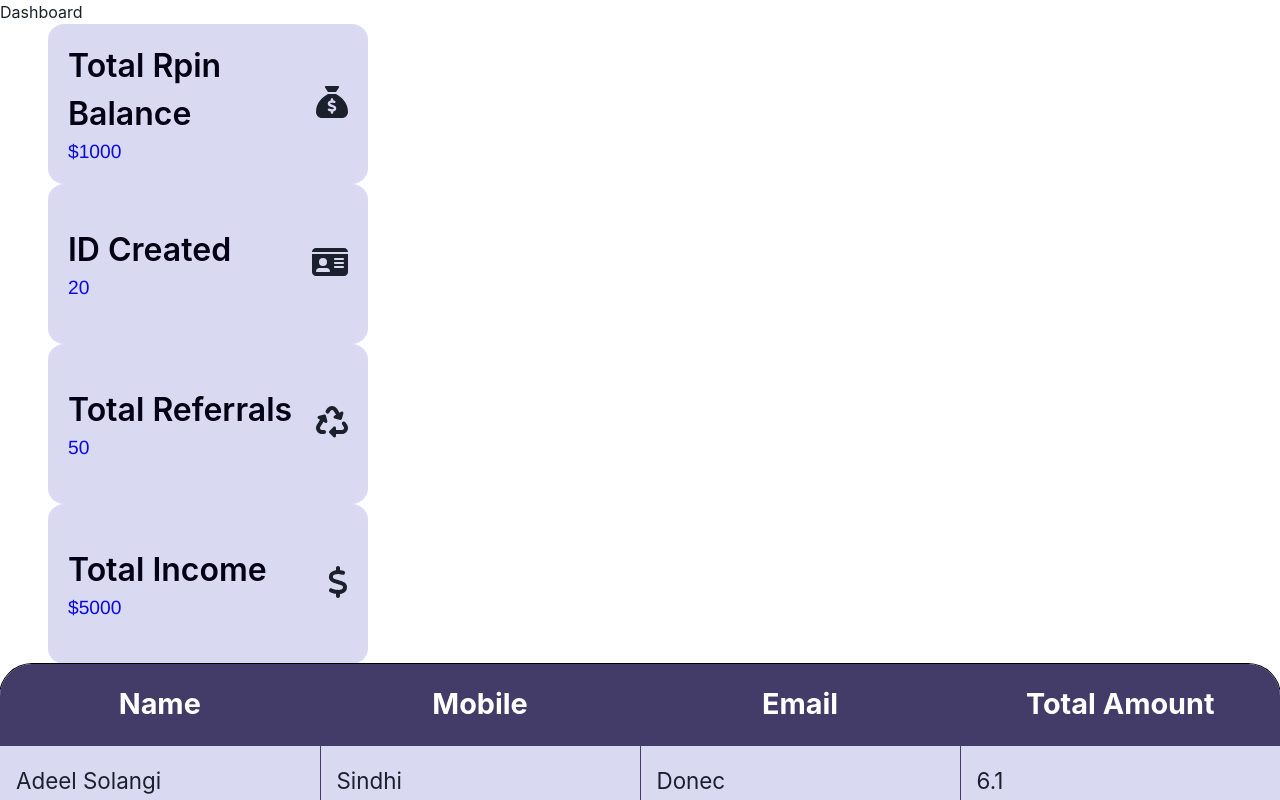
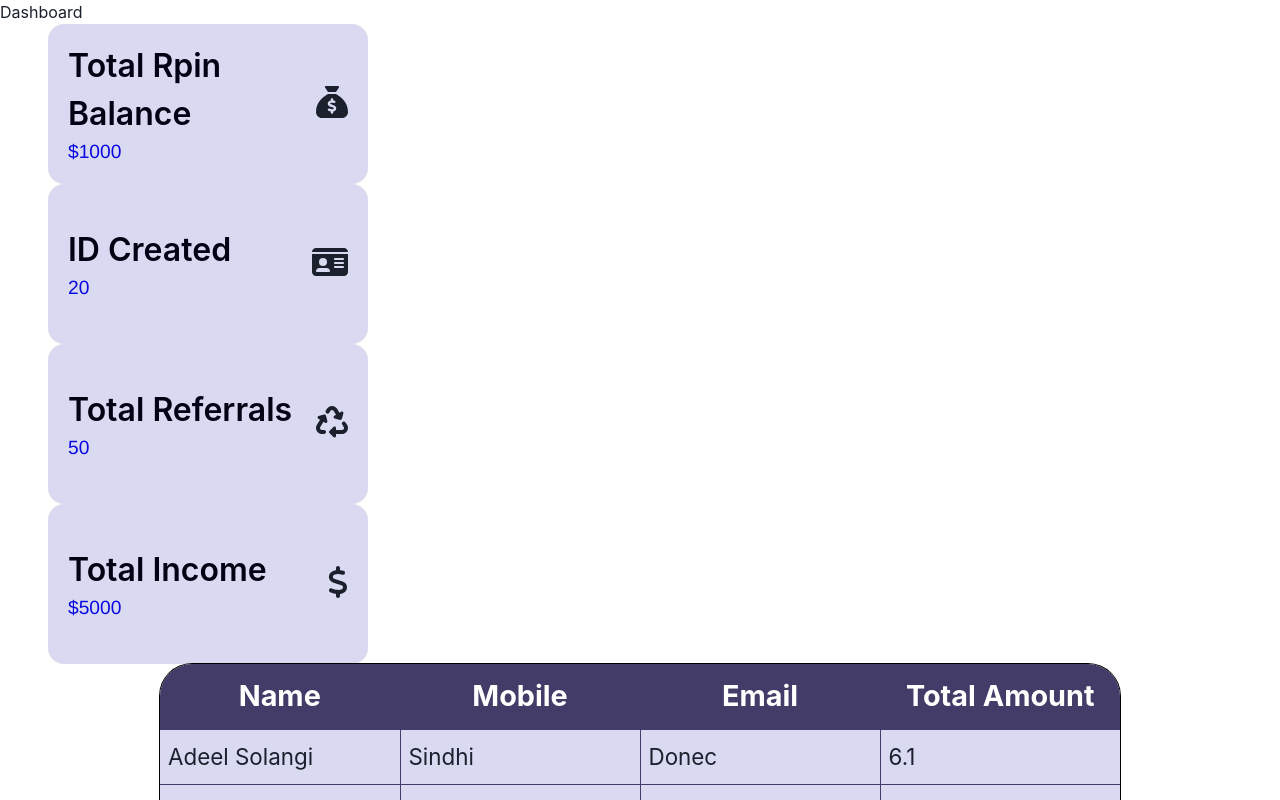
Before and after one commit to vivekpatil2001/growmore, a React (Vite) app in the folder grommor/frontend/: page /dashboard in a window 1280 px wide. Shown: the top 800 px of the page. Built offline with nearby package versions, Linux system fonts and the light colour scheme.

Commit message:
changes in table

```diff
--- a/grommor/frontend/src/Components/Dashboard/Dashboard.css
+++ b/grommor/frontend/src/Components/Dashboard/Dashboard.css
@@ -46,8 +46,8 @@
   td{
 
     border: 1px solid #443C68;
-    min-width: 20rem;
-    padding: 1rem;
+    min-width: 15rem;
+    padding: 0.5rem;
     line-height: 1.7;
   }
   td{
```
